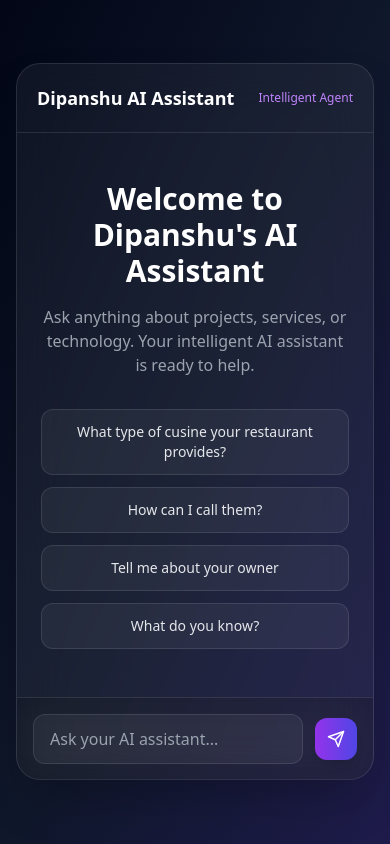
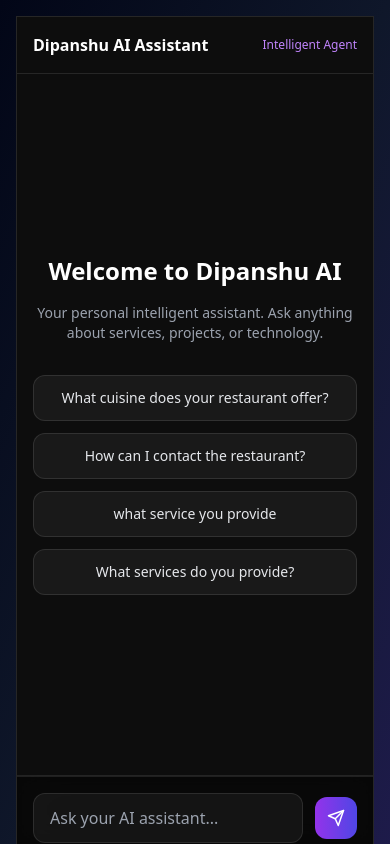
Before and after one commit to dipanshukale/agent-ui, a React (Vite) app in the folder ai-agent/: page / in a window 390 px wide. Built offline with nearby package versions, Linux system fonts and the light colour scheme.

Commit message:
changes did in index and chatwindow for responsiveness

```diff
--- a/ai-agent/src/components/chatWindow.tsx
+++ b/ai-agent/src/components/chatWindow.tsx
@@ -26,7 +26,6 @@ export default function ChatWindow() {
   const handleSend = async (message: string) => {
 
     const userMessage = { text: message, isUser: true };
-
     setMessages((prev) => [...prev, userMessage]);
 
     setLoading(true);
@@ -50,26 +49,35 @@ export default function ChatWindow() {
   };
 
   const suggestions = [
-    "What type of cusine your restaurant provides?",
-    "How can I call them?",
-    "Tell me about your owner",
-    "What do you know?"
+    "What cuisine does your restaurant offer?",
+    "How can I contact the restaurant?",
+    "what service you provide",
+    "What services do you provide?"
   ];
 
   return (
+    <div className="h-screen w-screen flex justify-center items-center bg-black overflow-hidden">
+
       <motion.div
-      initial={{ opacity: 0, scale: 0.97 }}
-      animate={{ opacity: 1, scale: 1 }}
-      className="w-full max-w-4xl h-[85vh] flex flex-col
-      backdrop-blur-xl bg-white/5
+        initial={{ opacity: 0 }}
+        animate={{ opacity: 1 }}
+        className="
+        flex flex-col
+        h-screen w-full
+        md:h-[90vh] md:max-w-4xl
+        backdrop-blur-xl
+        bg-white/5
         border border-white/10
-      rounded-3xl shadow-2xl overflow-hidden"
+        rounded-none md:rounded-3xl
+        shadow-2xl
+        overflow-hidden
+        "
       >
 
         {/* Header */}
-      <div className="p-5 border-b border-white/10 flex justify-between items-center">
+        <div className="flex-shrink-0 p-4 border-b border-white/10 flex justify-between items-center">
 
-        <h1 className="text-white text-lg font-semibold">
+          <h1 className="text-white text-base md:text-lg font-semibold">
             Dipanshu AI Assistant
           </h1>
 
@@ -79,13 +87,21 @@ export default function ChatWindow() {
 
         </div>
 
-      {/* Chat Section */}
+        {/* Chat Messages */}
         <div
           ref={chatRef}
-        className="flex-1 overflow-y-auto px-6 py-6 space-y-4"
+          className="
+          flex-1
+          overflow-y-auto
+          px-4 md:px-6
+          py-6
+          space-y-4
+          scrollbar-thin
+          scrollbar-thumb-slate-700
+          "
         >
 
-        {/* Welcome UI */}
+          {/* Welcome Screen */}
           {messages.length === 0 && (
 
             <div className="flex flex-col items-center justify-center text-center h-full">
@@ -93,17 +109,16 @@ export default function ChatWindow() {
               <motion.h2
                 initial={{ opacity: 0, y: 20 }}
                 animate={{ opacity: 1, y: 0 }}
-              className="text-3xl md:text-4xl font-bold text-white mb-4"
+                className="text-2xl md:text-4xl font-bold text-white mb-4"
               >
-              Welcome to Dipanshu's AI Assistant
+                Welcome to Dipanshu AI
               </motion.h2>
 
-            <p className="text-gray-400 max-w-md mb-8">
-              Ask anything about projects, services, or technology.
-              Your intelligent AI assistant is ready to help.
+              <p className="text-gray-400 max-w-md mb-8 text-sm md:text-base">
+                Your personal intelligent assistant.
+                Ask anything about services, projects, or technology.
               </p>
 
-            {/* Suggestions */}
               <div className="grid grid-cols-1 md:grid-cols-2 gap-3 w-full max-w-lg">
 
                 {suggestions.map((s, i) => (
@@ -111,13 +126,15 @@ export default function ChatWindow() {
                   <button
                     key={i}
                     onClick={() => handleSend(s)}
-                  className="bg-white/5 hover:bg-white/10
+                    className="
+                    bg-white/5 hover:bg-white/10
                     border border-white/10
                     text-gray-200
                     px-4 py-3
                     rounded-xl
                     text-sm
-                  transition"
+                    transition
+                    "
                   >
                     {s}
                   </button>
@@ -135,9 +152,8 @@ export default function ChatWindow() {
             <ChatMessage key={i} message={msg.text} isUser={msg.isUser} />
           ))}
 
-        {/* AI thinking animation */}
+          {/* AI thinking */}
           {loading && (
-
             <div className="flex gap-2 items-center text-gray-400 text-sm">
 
               <div className="flex gap-1">
@@ -149,13 +165,17 @@ export default function ChatWindow() {
               AI thinking...
 
             </div>
-
           )}
 
         </div>
 
+        {/* Input Area */}
+        <div className="flex-shrink-0 border-t border-white/10 bg-black/40 backdrop-blur-md">
           <ChatInput onSend={handleSend} />
+        </div>
 
       </motion.div>
+
+    </div>
   );
 }
--- a/ai-agent/src/index.css
+++ b/ai-agent/src/index.css
@@ -1,6 +1,15 @@
 @tailwind base;
 @tailwind components;
 @tailwind utilities;
+
+body {
+  background: radial-gradient(circle at top, #0f172a, #020617);
+}
+
+html, body, #root {
+  height: 100%;
+  overflow: hidden;
+}
 
 ::-webkit-scrollbar {
   width: 6px;
```
Lines whose indentation alone changed are shown as unchanged.
